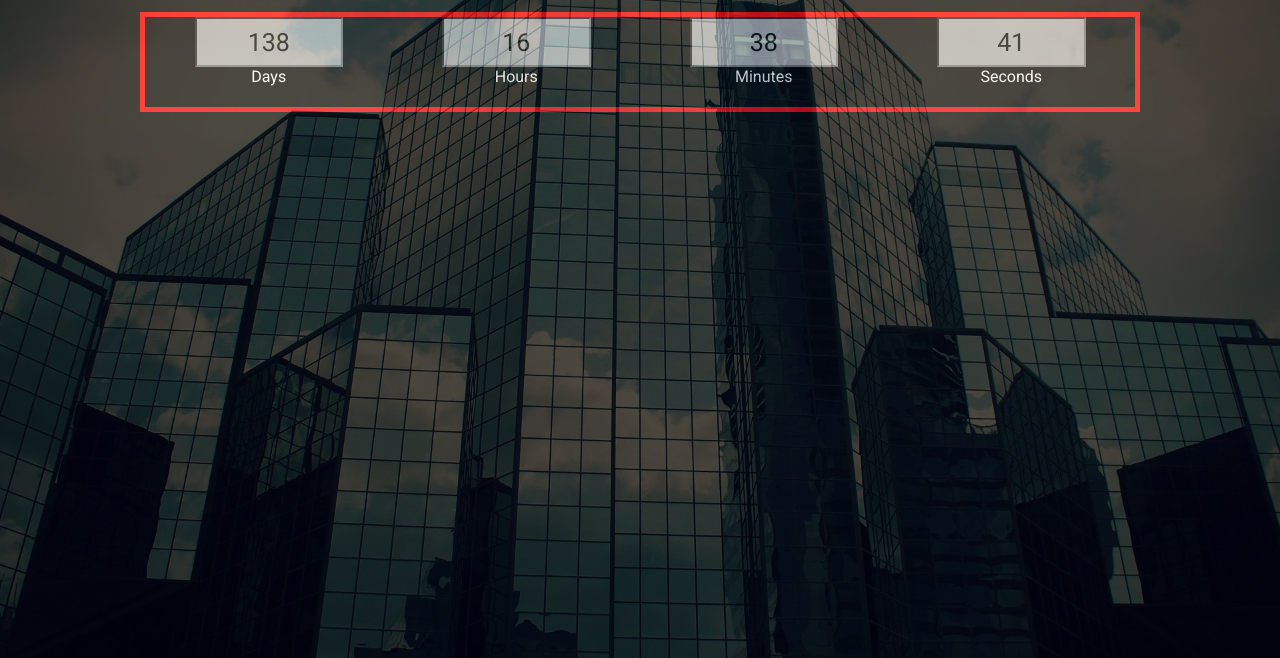
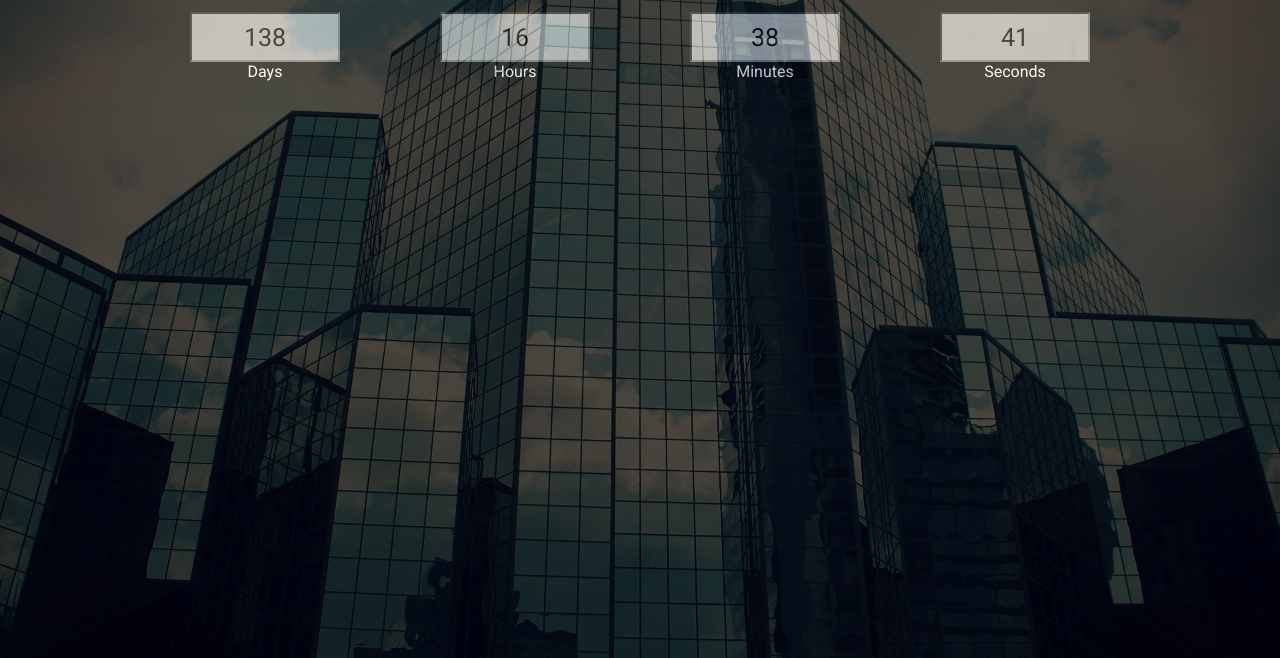
Before and after one commit to Raish10100/JS-projects, a plain HTML site: page Counter-App/index.html in a window 1280 px wide. Shown: the part 142-800 px from the top of the page. Drawn offline with Linux system fonts and the light colour scheme.

Commit message:
changes added

```diff
--- a/Counter-App/style.css
+++ b/Counter-App/style.css
@@ -33,7 +33,7 @@
 .col{
     width: 1000px;
     height: 100px;
-    border: red 5px solid;
+    /* border: red 5px solid; */
     display: flex;
     justify-content: center;
     text-align: center;
```
